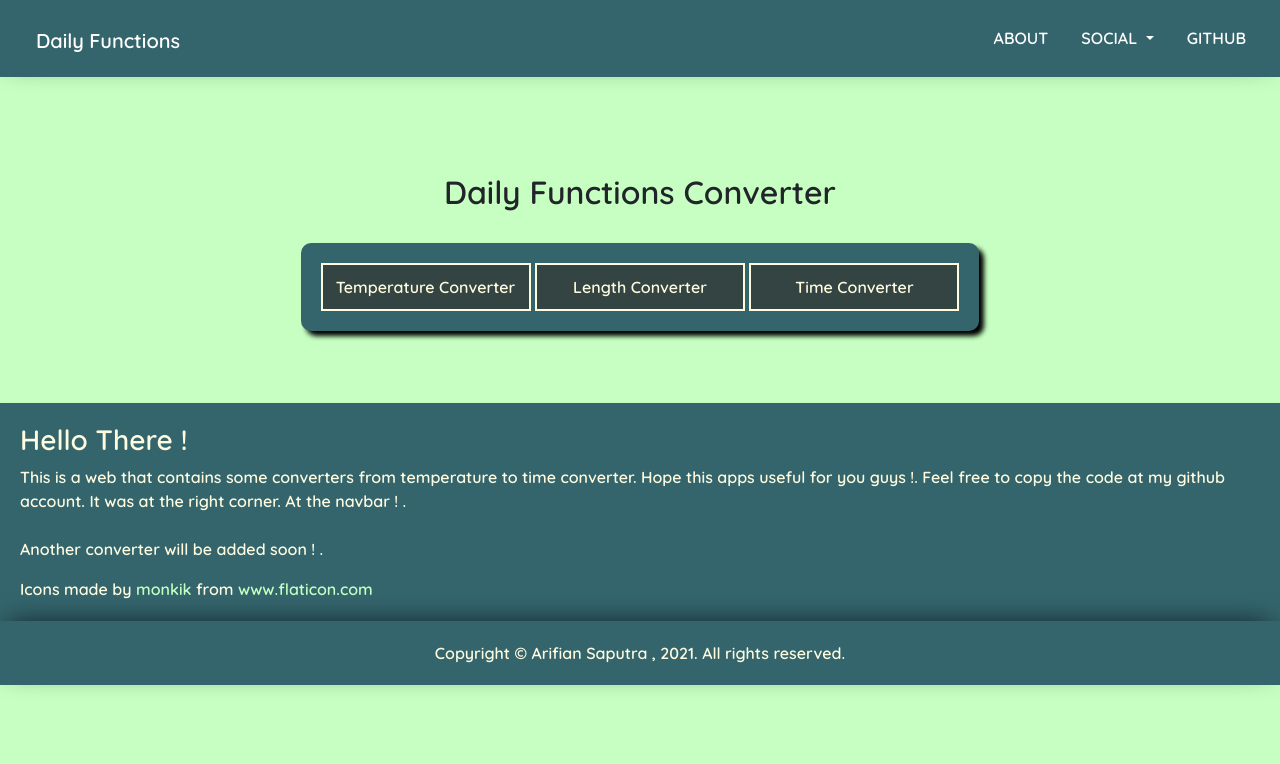
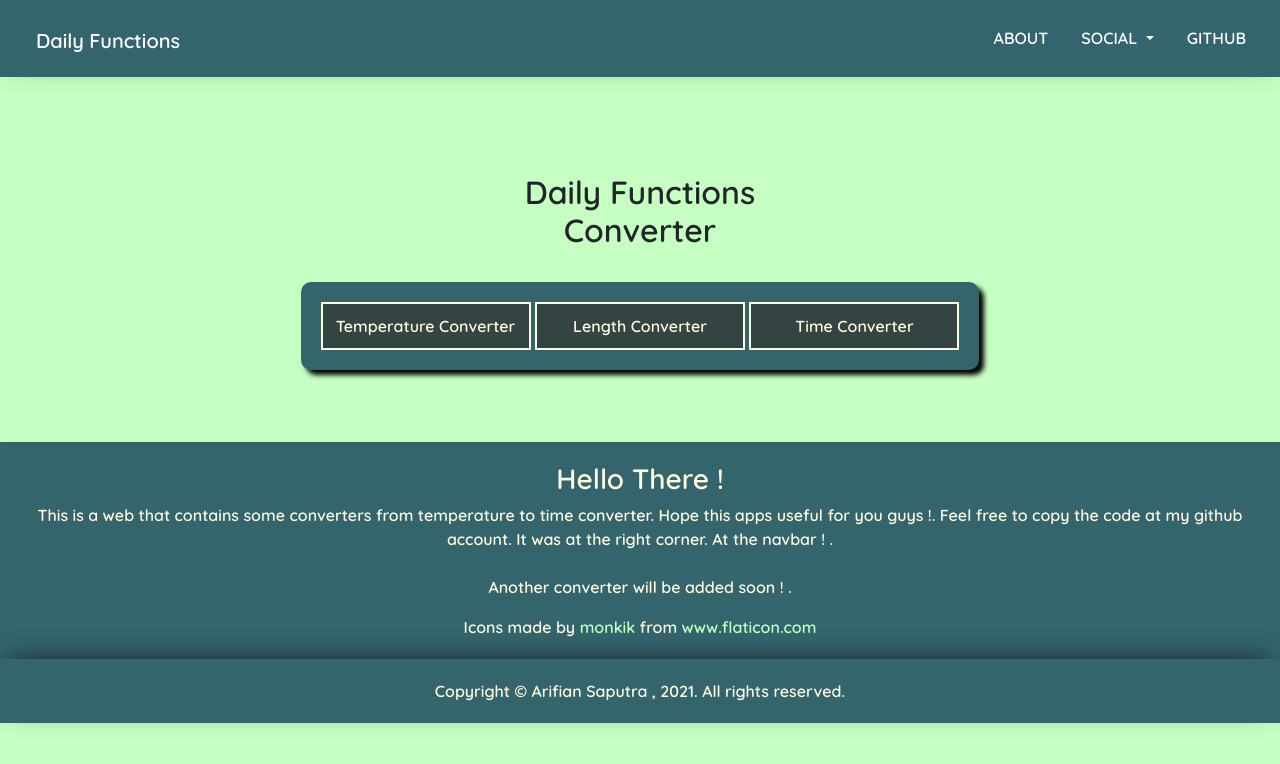
Before and after one commit to arifian853/daily-functions, a plain HTML site: page index.html in a window 1280 px wide. Drawn offline with nearby package versions, Linux system fonts and the light colour scheme.

Commit message:
Update index.html

```diff
--- a/index.html
+++ b/index.html
@@ -50,7 +50,7 @@
       <br />
       <br />
       <br />
-      <h2 align="center">Daily Functions Converter</h2>
+      <h2 align="center">Daily Functions <br /> Converter</h2>
       <br />
         <div class="main-div">
           <button class="button-style"><a class="button-nav" href="TempConv.html" target="_blank">Temperature Converter</a></button>
@@ -60,7 +60,7 @@
         <br />
         <br />
         <br />
-        <div class="main-div-2">
+        <div align="center" class="main-div-2">
           <h3>Hello There !</h3>
           <p>This is a web that contains some converters from temperature to time converter. Hope this apps useful for you guys !. Feel free to copy the code at my github account. It was at the right corner. At the navbar ! .
             <br />
```
